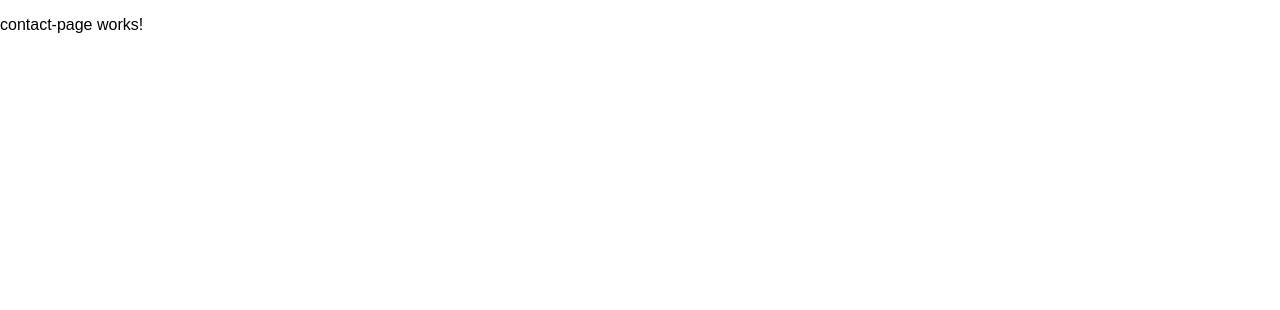
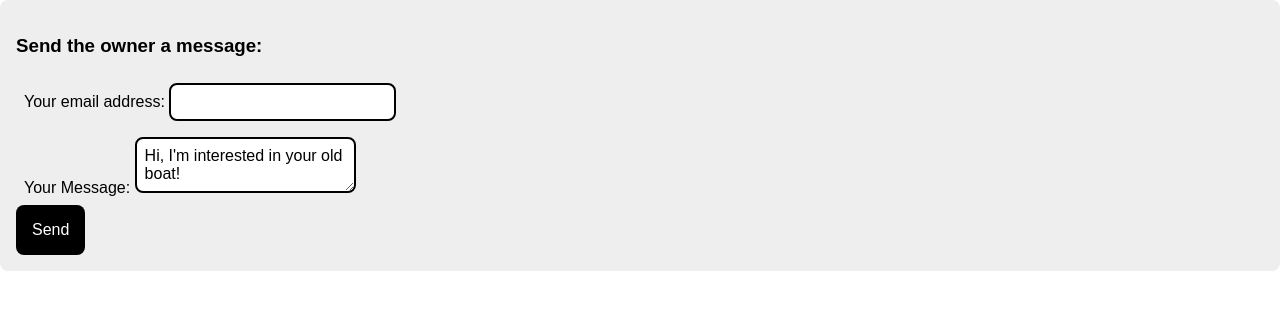
Before and after one commit to infiniteoo/ANGULAR-buy-and-sell, an Angular app in the folder client/: page /contact/123 in a window 1280 px wide. Shown: the top 310 px of the page. Built offline with nearby package versions, Linux system fonts and the light colour scheme.

Commit message:
implemented the ts and html for the contact seller message logic

```diff
--- a/client/src/app/app.module.ts
+++ b/client/src/app/app.module.ts
@@ -1,5 +1,6 @@
 import { BrowserModule } from '@angular/platform-browser';
 import { NgModule } from '@angular/core';
+import { FormsModule } from '@angular/forms';
 
 import { AppRoutingModule } from './app-routing.module';
 import { AppComponent } from './app.component';
@@ -22,7 +23,8 @@ import { EditListingPageComponent } from './edit-listing-page/edit-listing-page.
   ],
   imports: [
     BrowserModule,
-    AppRoutingModule
+    AppRoutingModule,
+    FormsModule
   ],
   providers: [],
   bootstrap: [AppComponent]
--- a/client/src/app/contact-page/contact-page.component.html
+++ b/client/src/app/contact-page/contact-page.component.html
@@ -1 +1,23 @@
-<p>contact-page works!</p>
+<div class="content-box">
+    <h3>Send the owner a message:</h3>
+    <div>
+        <label>
+            Your email address:
+            <input name="email" [(ngModel)]="email" />
+        </label>
+    </div>
+    <div>
+        <label>
+            Your Message:
+            <textarea
+              name="message"
+              row="5"
+              cols="20"
+              [(ngModel)]="message"></textarea>
+
+        </label>
+
+    </div>
+    <button (click)="sendMessage()">Send</button>
+
+</div>
--- a/client/src/app/contact-page/contact-page.component.ts
+++ b/client/src/app/contact-page/contact-page.component.ts
@@ -1,4 +1,7 @@
 import { Component, OnInit } from '@angular/core';
+import { ActivatedRoute, Router } from '@angular/router';
+import { Listing } from '../types'
+import { fakeListings } from '../fake-data';
 
 @Component({
   selector: 'app-contact-page',
@@ -7,9 +10,29 @@ import { Component, OnInit } from '@angular/core';
 })
 export class ContactPageComponent implements OnInit {
 
-  constructor() { }
+  email: string = "";
+  message: string = "";
+  listing: Listing;
+
+  constructor(
+    private route: ActivatedRoute,
+    private router: Router
+
+  ) { }
 
   ngOnInit(): void {
+
+    const id = this.route.snapshot.paramMap.get('id');
+    this.listing = fakeListings.find(listing => listing.id === id);
+    this.message = `Hi, I'm interested in your ${this.listing.name.toLowerCase()}!`;
+
+
+
+  }
+
+  sendMessage(): void {
+    alert('Your message has been sent!');
+    this.router.navigateByUrl('/listings');
   }
 
 }
```
